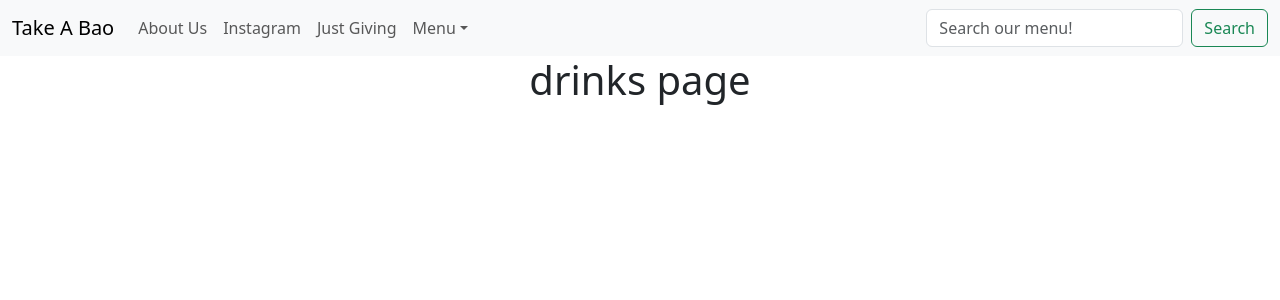
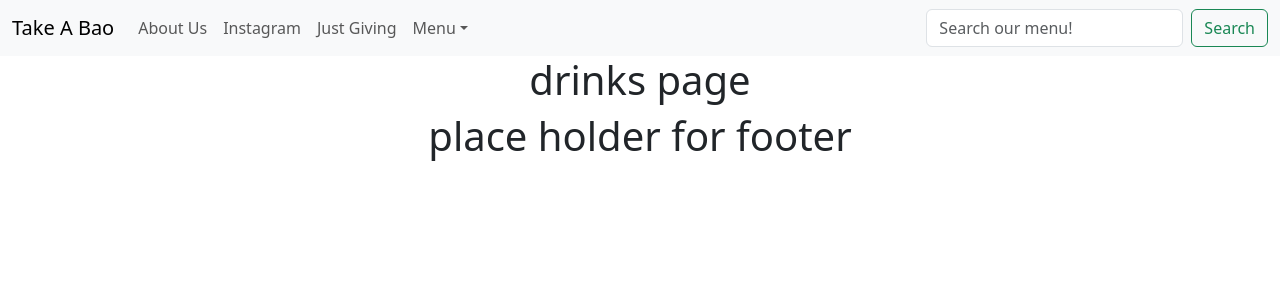
Before and after one commit to rtasalem/take-a-bao-shop-menu, a React (Create React App) app in the folder take-a-bao-frontend/: page /drinks in a window 1280 px wide. Shown: the top 300 px of the page. Built offline with nearby package versions, Linux system fonts and the light colour scheme.

Commit message:
adding temporary placeholder for footer

```diff
--- a/take-a-bao-frontend/src/App.js
+++ b/take-a-bao-frontend/src/App.js
@@ -7,6 +7,7 @@ import BaoziPage from './pages/BaoziPage';
 import SidesPage from './pages/SidesPage';
 import DessertsPage from './pages/DessertsPage';
 import DrinksPage from './pages/DrinksPage';
+import Footer from './components/Footer';
 
 function App() {
   return (
@@ -20,7 +21,7 @@ function App() {
         <Route path='/desserts' element={<DessertsPage />} />
         <Route path='/drinks' element={<DrinksPage />} />
       </Routes>
-      {/* <Footer /> */}
+      <Footer />
     </div>
   );
 }
--- a/take-a-bao-frontend/src/components/Footer.jsx
+++ b/take-a-bao-frontend/src/components/Footer.jsx
@@ -1,7 +1,7 @@
 const Footer = () => {
   return (
     <div>
-      <h1>place holder</h1>
+      <h1>place holder for footer</h1>
     </div>
   );
 };
```
